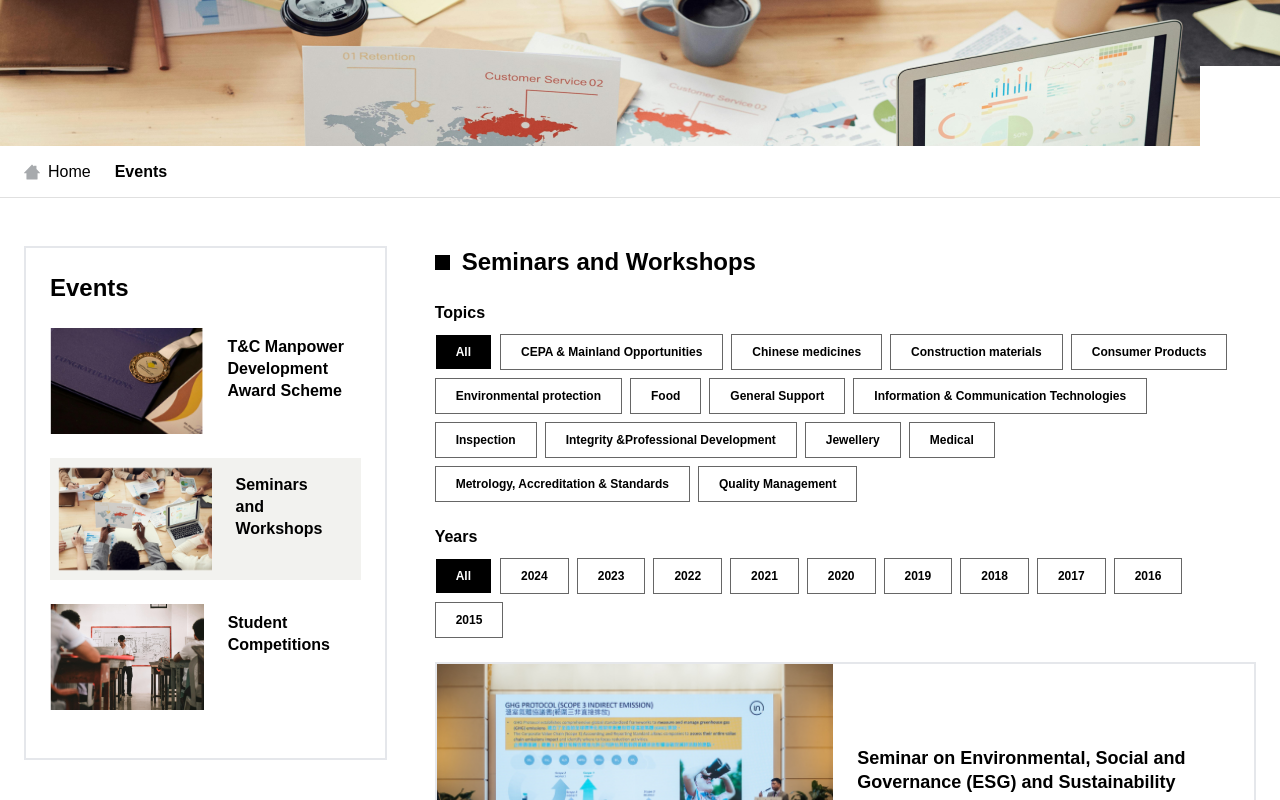
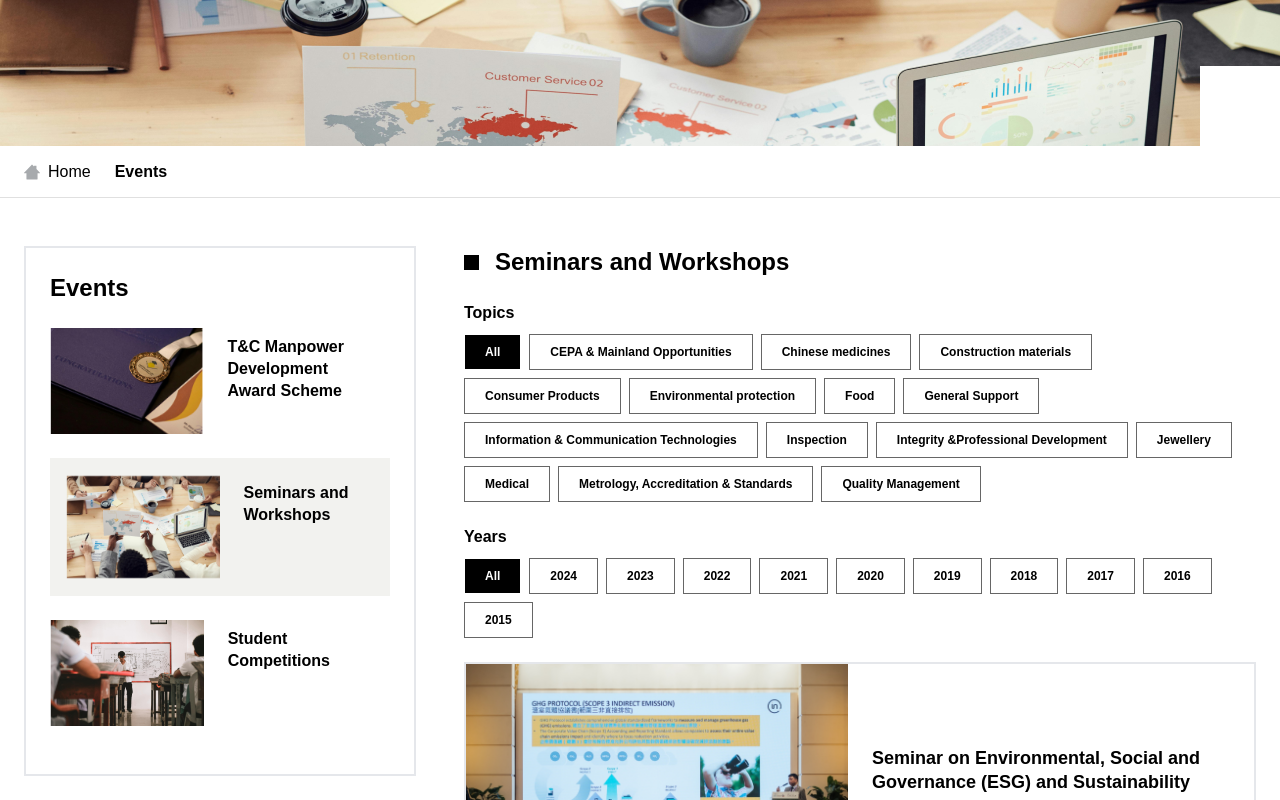
Before and after one commit to sagee1125/hkctc, a React (Create React App) app: page /#/seminars-workshops in a window 1280 px wide. Shown: the part 300-1100 px from the top of the page. Built offline with nearby package versions, Linux system fonts and the light colour scheme; some icons are missing.

Commit message:
sideabar style fix

```diff
--- /dev/null
+++ b/src/components/Sidebar/Sidebar.tsx
@@ -0,0 +1,55 @@
+import React from "react";
+import { type SubItems } from "..";
+
+
+
+type SidebarProps = {
+    title: string;
+    SidebarItems: SubItems[];
+    activatedItems: string;
+    setActivatedItems: (activatedItems: string) => void;
+};
+
+export const Sidebar: React.FC<SidebarProps> = ({ title, SidebarItems, activatedItems, setActivatedItems }) => {
+
+    return (
+        <div className="px-[24px] min-w-[440px] w-1/3">
+            <div className="border-2 border-inherit p-[24px]">
+                <p className="text-heading-l">{title}</p>
+                <div className="w-full flex flex-col gap-[24px] py-[24px]">
+                    <div className="w-full flex flex-col gap-[24px]">
+                        {SidebarItems.map((item, index) => {
+                            const { subTitle, imgUrl } = item;
+                            if (subTitle === "") return null;
+
+                            const isActivated = activatedItems === subTitle;
+                            return (
+                                <div
+                                    key={index}
+                                    className={`transition-all duration-300 ease-in-out ${isActivated
+                                        ? "bg-[#F2F2EF] border-[16px] border-[#F2F2EF]"
+                                        : "bg-transparent border-[0px] border-transparent"
+                                        }`}
+                                    onClick={() => {
+                                        setActivatedItems(subTitle);
+                                    }}
+                                >
+                                    <div className="flex flex-row h-[106px] gap-[24px] w-full">
+                                        <img
+                                            className="w-auto h-[106px] object-contain"
+                                            src={process.env.PUBLIC_URL + "/assets/images/" + imgUrl}
+                                            alt={imgUrl}
+                                        />
+                                        <div className="text-highlight-m text-black py-[8px] pr-[16px]">
+                                            {subTitle}
+                                        </div>
+                                    </div>
+                                </div>
+                            );
+                        })}
+                    </div>
+                </div>
+            </div>
+        </div>
+    );
+};
--- /dev/null
+++ b/src/components/Sidebar/index.ts
@@ -0,0 +1 @@
+export * from './Sidebar'
--- a/src/components/index.ts
+++ b/src/components/index.ts
@@ -5,3 +5,4 @@ export * from "./VideoBox";
 export * from "./Breadcrumb";
 export * from "./EmailBox";
 export * from "./BannerPhotoBox";
+export * from "./Sidebar";
--- a/src/pages/EventsLanding/EventsLandingContent.tsx
+++ b/src/pages/EventsLanding/EventsLandingContent.tsx
@@ -2,6 +2,7 @@ import React, { useState } from "react";
 import { Icon } from "@iconify/react";
 import { type SubItems } from "../../components/Navigator";
 import { useNavigate } from "react-router-dom";
+import { Sidebar } from "../../components";
 
 type BreadcrumbProps = {
   eventItems: SubItems[];
@@ -48,49 +49,18 @@ export const EventsLandingContent: React.FC<BreadcrumbProps> = ({
       {
         title: "T&C Manpower Development Award Scheme 2021-2022",
         imgUrl: "2021-2022.png",
-      onClick: () => {},
+        onClick: () => { },
       },
     ];
 
   return (
-    <div className="w-full grid grid-cols-[1fr,2fr] pt-[48px] gap-[24px] pr-[24px]">
-      <div className="px-[24px]">
-        <div className="border-2 border-inherit p-[24px]">
-          <p className="text-heading-l">Events</p>
-          <div className="w-full flex flex-col gap-[24px] py-[24px]">
-            {eventItems.map((item, index) => {
-              const { subTitle, imgUrl } = item;
-              if (subTitle === "") return null;
-
-              const isActivated = activeEventItems === subTitle;
-              return (
-                <div
-                  key={index}
-                  className={`transition-all duration-300 ease-in-out ${
-                    isActivated
-                      ? "bg-[#F2F2EF] border-[8px] border-[#F2F2EF]"
-                      : "bg-transparent border-[0px] border-transparent"
-                  }`}
-                  onClick={() => {
-                    setActiveEventItems(subTitle);
-                  }}
-                >
-                  <div className="flex flex-row flex-start h-[106px] gap-[24px]">
-                    <img
-                      className="w-auto h-full object-contain"
-                      src={process.env.PUBLIC_URL + "/assets/images/" + imgUrl}
-                      alt={imgUrl}
+    <div className="w-full flex flex-row pt-[48px] gap-[24px] pr-[24px]">
+      <Sidebar
+        title={'Events'}
+        SidebarItems={eventItems}
+        activatedItems={activeEventItems}
+        setActivatedItems={setActiveEventItems}
       />
-                    <div className="text-highlight-m text-black py-[8px] pr-[16px]">
-                      {subTitle}
-                    </div>
-                  </div>
-                </div>
-              );
-            })}
-          </div>
-        </div>
-      </div>
       <div>
         <div className="flex flex-row gap-[16px] items-center">
           <div className="h-[15px] w-[15px] bg-black" />
--- a/src/pages/SeminarsWorkshops/SeminarsWorkshopsContent.tsx
+++ b/src/pages/SeminarsWorkshops/SeminarsWorkshopsContent.tsx
@@ -1,6 +1,7 @@
 import React, { useState } from "react";
 import { Icon } from "@iconify/react";
 import { type SubItems } from "../../components/Navigator";
+import { Sidebar } from "../../components";
 
 type BreadcrumbProps = {
   eventItems: SubItems[];
@@ -110,46 +111,15 @@ export const SeminarsWorkshopsContent: React.FC<BreadcrumbProps> = ({
     ];
 
   return (
-    <div className="w-full grid grid-cols-[1fr,2fr] pt-[48px] gap-[24px] pr-[24px]">
-      <div className="px-[24px]">
-        <div className="border-2 border-inherit p-[24px]">
-          <p className="text-heading-l">Events</p>
-          <div className="w-full flex flex-col gap-[24px] py-[24px]">
-            {eventItems.map((item, index) => {
-              const { subTitle, imgUrl } = item;
-              if (subTitle === "") return null;
-
-              const isActivated = activeEventItems === subTitle;
-              return (
-                <div
-                  key={index}
-                  className={`transition-all duration-300 ease-in-out ${
-                    isActivated
-                      ? "bg-[#F2F2EF] border-[8px] border-[#F2F2EF]"
-                      : "bg-transparent border-[0px] border-transparent"
-                  }`}
-                  onClick={() => {
-                    setActiveEventItems(subTitle);
-                  }}
-                >
-                  <div className="flex flex-row flex-start h-[106px] gap-[24px]">
-                    <img
-                      className="w-auto h-full object-contain"
-                      src={process.env.PUBLIC_URL + "/assets/images/" + imgUrl}
-                      alt={imgUrl}
+    <div className="w-full flex flex-row pt-[48px] gap-[24px] pr-[24px]">
+      <Sidebar
+        title={'Events'}
+        SidebarItems={eventItems}
+        activatedItems={activeEventItems}
+        setActivatedItems={setActiveEventItems}
       />
-                    <div className="text-highlight-m text-black py-[8px] pr-[16px]">
-                      {subTitle}
-                    </div>
-                  </div>
-                </div>
-              );
-            })}
-          </div>
-        </div>
-      </div>
       <div>
-        <div className="flex flex-row gap-[12px] items-center">
+        <div className="flex flex-row gap-[16px] items-center">
           <div className="h-[15px] w-[15px] bg-black" />
           <p className="text-heading-l">Seminars and Workshops</p>
         </div>
--- a/src/pages/StudentCompetitions/StudentCompetitionsContent.tsx
+++ b/src/pages/StudentCompetitions/StudentCompetitionsContent.tsx
@@ -1,6 +1,7 @@
 import React, { useState } from "react";
 import { Icon } from "@iconify/react";
 import { type SubItems } from "../../components/Navigator";
+import { Sidebar } from "../../components";
 
 type BreadcrumbProps = {
   eventItems: SubItems[];
@@ -92,44 +93,13 @@ export const StudentCompetitionsContent: React.FC<BreadcrumbProps> = ({
     ];
 
   return (
-    <div className="w-full grid grid-cols-[1fr,2fr] pt-[48px] gap-[24px] pr-[24px]">
-      <div className="px-[24px]">
-        <div className="border-2 border-inherit p-[24px]">
-          <p className="text-heading-l">Events</p>
-          <div className="w-full flex flex-col gap-[24px] py-[24px]">
-            {eventItems.map((item, index) => {
-              const { subTitle, imgUrl } = item;
-              if (subTitle === "") return null;
-
-              const isActivated = activeEventItems === subTitle;
-              return (
-                <div
-                  key={index}
-                  className={`transition-all duration-300 ease-in-out ${
-                    isActivated
-                      ? "bg-[#F2F2EF] border-[8px] border-[#F2F2EF]"
-                      : "bg-transparent border-[0px] border-transparent"
-                  }`}
-                  onClick={() => {
-                    setActiveEventItems(subTitle);
-                  }}
-                >
-                  <div className="flex flex-row flex-start h-[106px] gap-[24px]">
-                    <img
-                      className="w-auto h-full object-contain"
-                      src={process.env.PUBLIC_URL + "/assets/images/" + imgUrl}
-                      alt={imgUrl}
+    <div className="w-full flex flex-row pt-[48px] gap-[24px] pr-[24px]">
+      <Sidebar
+        title={'Events'}
+        SidebarItems={eventItems}
+        activatedItems={activeEventItems}
+        setActivatedItems={setActiveEventItems}
       />
-                    <div className="text-highlight-m text-black py-[8px] pr-[16px]">
-                      {subTitle}
-                    </div>
-                  </div>
-                </div>
-              );
-            })}
-          </div>
-        </div>
-      </div>
       <div>
         <div className="flex flex-row gap-[12px] items-center">
           <div className="h-[15px] w-[15px] bg-black" />
```
Lines whose indentation alone changed are shown as unchanged.
